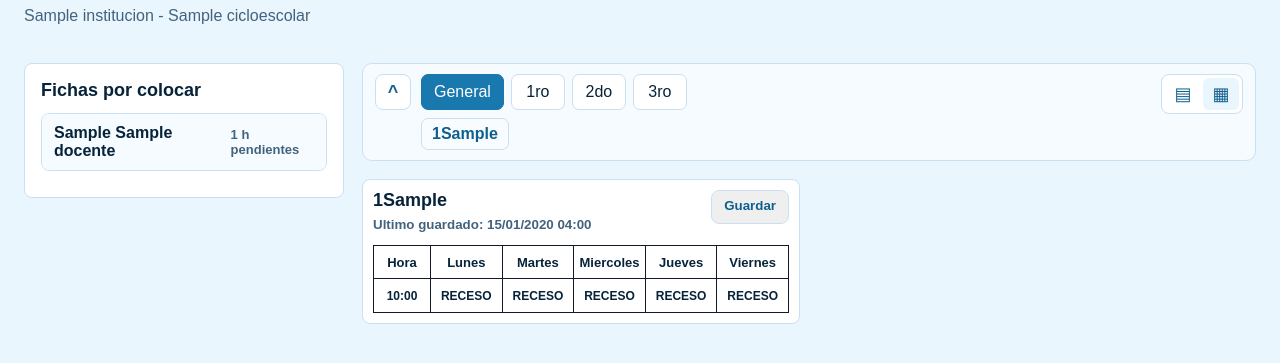
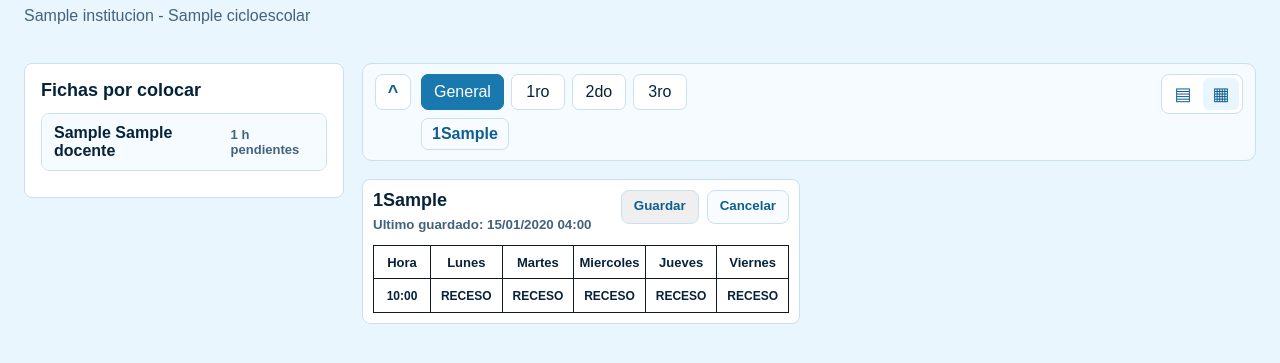
Before and after one commit to gabeMoran05-coder/SCHEDULE-PROYECT-, a Django app: page /horarios/tablero/ in a window 1280 px wide. Shown: the part 206-569 px from the top of the page. Run offline with Django 5.2, Linux system fonts and the light colour scheme; a user stored in the database is signed in; tables that the repository leaves empty hold one stand-in row (values such as "Sample post").

Commit message:
Add board cancel and return drag

```diff
--- a/static/css/styles.css
+++ b/static/css/styles.css
@@ -796,6 +796,11 @@ input[type="checkbox"] {
     top: 18px;
 }
 
+.assignment-tray.tray-return-active {
+    background: #ecfeff;
+    box-shadow: inset 0 0 0 2px var(--brand);
+}
+
 .assignment-tray h2,
 .group-board h2 {
     font-size: 18px;
@@ -1048,7 +1053,19 @@ input[type="checkbox"] {
     font-weight: 700;
 }
 
+.board-actions {
+    display: flex;
+    flex-wrap: wrap;
+    gap: 8px;
+    justify-content: flex-end;
+}
+
 .save-board-button {
+    cursor: pointer;
+}
+
+.cancel-board-button {
+    background: #f8fcff;
     cursor: pointer;
 }
 
--- a/static/js/app.js
+++ b/static/js/app.js
@@ -2,6 +2,17 @@ document.addEventListener("DOMContentLoaded", () => {
     const rows = document.querySelectorAll("[data-clickable-row]");
     let draggedCard = null;
     let dragOriginCell = null;
+    const boardSnapshots = new Map();
+
+    const getCleanScheduleHtml = (scheduleGrid) => {
+        const clone = scheduleGrid.cloneNode(true);
+        clone.querySelectorAll("[data-drag-bound], [data-drop-bound]").forEach((element) => {
+            delete element.dataset.dragBound;
+            delete element.dataset.dropBound;
+            element.classList.remove("dragging", "drag-over", "drop-rejected");
+        });
+        return clone.innerHTML;
+    };
 
     rows.forEach((row) => {
         row.addEventListener("click", () => {
@@ -31,6 +42,11 @@ document.addEventListener("DOMContentLoaded", () => {
     };
 
     const bindCardDrag = (card) => {
+        if (card.dataset.dragBound === "true") {
+            return;
+        }
+        card.dataset.dragBound = "true";
+
         card.addEventListener("dragstart", (event) => {
             if (card.dataset.maxHours && Number(card.dataset.remainingHours || 0) <= 0) {
                 event.preventDefault();
@@ -69,7 +85,12 @@ document.addEventListener("DOMContentLoaded", () => {
         return card;
     };
 
-    document.querySelectorAll(".drop-cell").forEach((cell) => {
+    const bindDropCell = (cell) => {
+        if (cell.dataset.dropBound === "true") {
+            return;
+        }
+        cell.dataset.dropBound = "true";
+
         cell.addEventListener("dragover", (event) => {
             event.preventDefault();
             if (draggedCard && cell.dataset.grupo === draggedCard.dataset.groupId && cell.textContent.trim() !== "RECESO") {
@@ -108,6 +129,36 @@ document.addEventListener("DOMContentLoaded", () => {
                 cell.innerHTML = "";
                 cell.appendChild(placedCard);
             }
+            updateFichaCounters();
+        });
+    };
+
+    const bindBoardInteractions = (board = document) => {
+        board.querySelectorAll(".assignment-card").forEach(bindCardDrag);
+        board.querySelectorAll(".drop-cell").forEach(bindDropCell);
+    };
+
+    bindBoardInteractions();
+
+    document.querySelectorAll(".assignment-tray").forEach((tray) => {
+        tray.addEventListener("dragover", (event) => {
+            if (draggedCard && draggedCard.classList.contains("placed-card")) {
+                event.preventDefault();
+                tray.classList.add("tray-return-active");
+            }
+        });
+
+        tray.addEventListener("dragleave", () => {
+            tray.classList.remove("tray-return-active");
+        });
+
+        tray.addEventListener("drop", (event) => {
+            if (!draggedCard || !draggedCard.classList.contains("placed-card")) {
+                return;
+            }
+            event.preventDefault();
+            tray.classList.remove("tray-return-active");
+            draggedCard.remove();
             updateFichaCounters();
         });
     });
@@ -270,6 +321,10 @@ document.addEventListener("DOMContentLoaded", () => {
                 if (label) {
                     label.textContent = result.last_saved;
                 }
+                const scheduleGrid = board.querySelector(".schedule-grid");
+                if (scheduleGrid) {
+                    boardSnapshots.set(board.id, getCleanScheduleHtml(scheduleGrid));
+                }
                 button.textContent = "Guardado";
                 updateFichaCounters();
                 window.setTimeout(() => {
@@ -283,4 +338,31 @@ document.addEventListener("DOMContentLoaded", () => {
             }
         });
     });
+
+    document.querySelectorAll("[data-group-board]").forEach((board) => {
+        const scheduleGrid = board.querySelector(".schedule-grid");
+        if (scheduleGrid) {
+            boardSnapshots.set(board.id, getCleanScheduleHtml(scheduleGrid));
+        }
+    });
+
+    document.querySelectorAll("[data-cancel-board]").forEach((button) => {
+        button.addEventListener("click", () => {
+            const board = button.closest("[data-group-board]");
+            const scheduleGrid = board.querySelector(".schedule-grid");
+            const snapshot = boardSnapshots.get(board.id);
+
+            if (!scheduleGrid || snapshot === undefined) {
+                return;
+            }
+
+            scheduleGrid.innerHTML = snapshot;
+            bindBoardInteractions(board);
+            updateFichaCounters();
+            button.textContent = "Cancelado";
+            window.setTimeout(() => {
+                button.textContent = "Cancelar";
+            }, 900);
+        });
+    });
 });
--- a/templates/horarios/tablero.html
+++ b/templates/horarios/tablero.html
@@ -83,7 +83,10 @@
                         <h2>{{ board.grupo.grado }}{{ board.grupo.letra }}</h2>
                         <small>Ultimo guardado: <span data-last-saved>{% if board.last_saved %}{{ board.last_saved|date:"d/m/Y H:i" }}{% else %}Sin guardar{% endif %}</span></small>
                     </div>
-                    <button class="mini-button save-board-button" type="button" data-save-board>Guardar</button>
+                    <div class="board-actions">
+                        <button class="mini-button save-board-button" type="button" data-save-board>Guardar</button>
+                        <button class="mini-button cancel-board-button" type="button" data-cancel-board>Cancelar</button>
+                    </div>
                 </div>
                 <div class="schedule-grid">
                     <div class="schedule-cell schedule-head">Hora</div>
```
